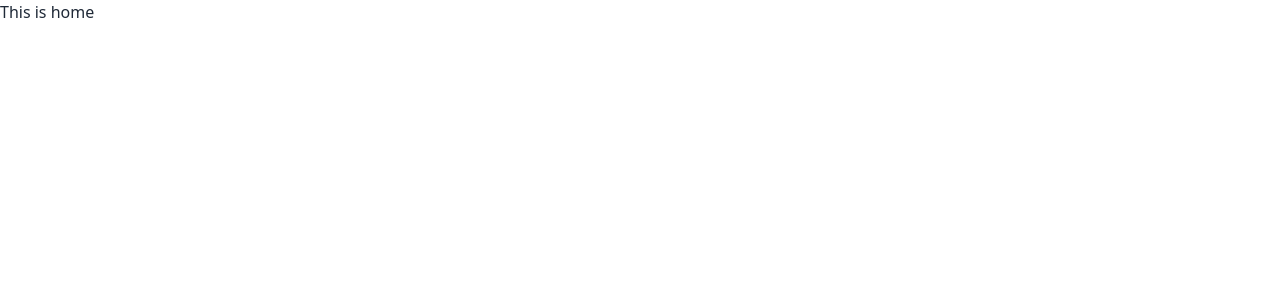
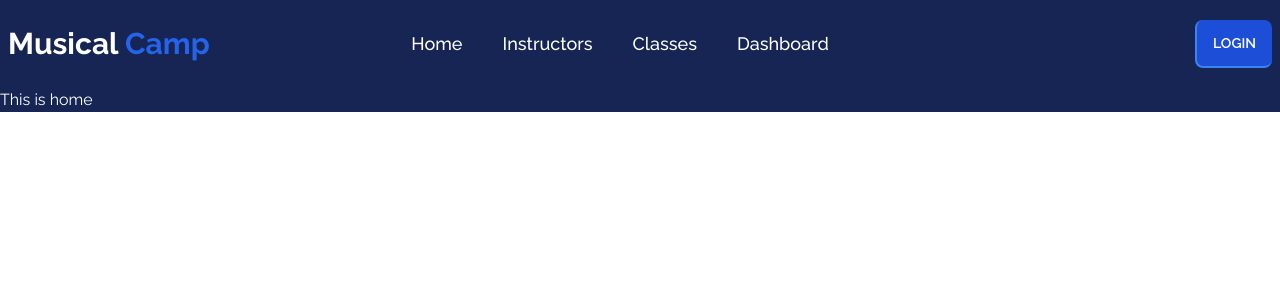
Before and after one commit to MHSourov621/Musical-Camp, a React (Vite) app: page / in a window 1280 px wide. Shown: the top 300 px of the page. Built offline with nearby package versions, Linux system fonts and the light colour scheme.

Commit message:
navbar added

```diff
--- a/src/Layout/Main.jsx
+++ b/src/Layout/Main.jsx
@@ -1,9 +1,11 @@
 import { Outlet } from "react-router-dom";
+import Navbar from "../Shared/Navbar/Navbar";
 
 
 const Main = () => {
     return (
         <div>
+            <Navbar></Navbar>
             <Outlet></Outlet>
         </div>
     );
--- /dev/null
+++ b/src/Shared/Navbar/Navbar.jsx
@@ -0,0 +1,36 @@
+import { Link } from "react-router-dom";
+
+
+const Navbar = () => {
+    const li = <>
+        <li className="mr-10 hover:text-blue-400"><Link>Home</Link></li>
+        <li className="mr-10 hover:text-blue-400"><Link>Instructors</Link></li>
+        <li className="mr-10 hover:text-blue-400"><Link>Classes</Link></li>
+        <li className="mr-10 hover:text-blue-400"><Link>Dashboard </Link></li>
+    </>
+    return (
+        <div className="navbar py-5">
+            <div className="navbar-start">
+                <div className="dropdown">
+                    <label tabIndex={0} className="btn btn-ghost lg:hidden">
+                        <svg xmlns="http://www.w3.org/2000/svg" className="h-5 w-5" fill="none" viewBox="0 0 24 24" stroke="currentColor"><path strokeLinecap="round" strokeLinejoin="round" strokeWidth="2" d="M4 6h16M4 12h8m-8 6h16" /></svg>
+                    </label>
+                    <ul tabIndex={0} className="menu menu-sm dropdown-content mt-3 p-2 font-medium shadow bg-base-100 rounded-box w-52">
+                        {li}
+                    </ul>
+                </div>
+                <p className="text-3xl font-bold">Musical <span className="text-blue-600">Camp</span></p>
+            </div>
+            <div className="navbar-center hidden lg:flex">
+                <ul className="menu-horizontal px-1 text-lg font-medium">
+                    {li}
+                </ul>
+            </div>
+            <div className="navbar-end">
+                <a className="btn bg-blue-700 border-blue-500 border-2 border-r-0 border-t-0 hover:bg-blue-600 text-white font-semibold">Login</a>
+            </div>
+        </div>
+    );
+};
+
+export default Navbar;
--- a/src/index.css
+++ b/src/index.css
@@ -1,3 +1,5 @@
+@import url('https://fonts.googleapis.com/css2?family=Raleway:wght@400;500;600;700;800;900&display=swap');
+
 @tailwind base;
 @tailwind components;
 @tailwind utilities;
--- a/src/main.jsx
+++ b/src/main.jsx
@@ -8,6 +8,10 @@ import { router } from './Route/Route.jsx';
 
 ReactDOM.createRoot(document.getElementById('root')).render(
   <React.StrictMode>
-    <RouterProvider router={router} />
+    <div className='bg-blue-950  text-white'>
+      <div className='max-w-[1600px] mx-auto font-raleway'>
+        <RouterProvider router={router} />
+      </div>
+    </div>
   </React.StrictMode>,
 )
--- a/tailwind.config.js
+++ b/tailwind.config.js
@@ -5,7 +5,11 @@ export default {
     "./src/**/*.{js,ts,jsx,tsx}",
   ],
   theme: {
-    extend: {},
+    extend: {
+      fontFamily: {
+        raleway: ['Raleway', 'sans-serif']
+      }
+    },
   },
   plugins: [require("daisyui")],
 }
```
Also changed, not shown: src/Shared/Footer/Footer.jsx (added).
